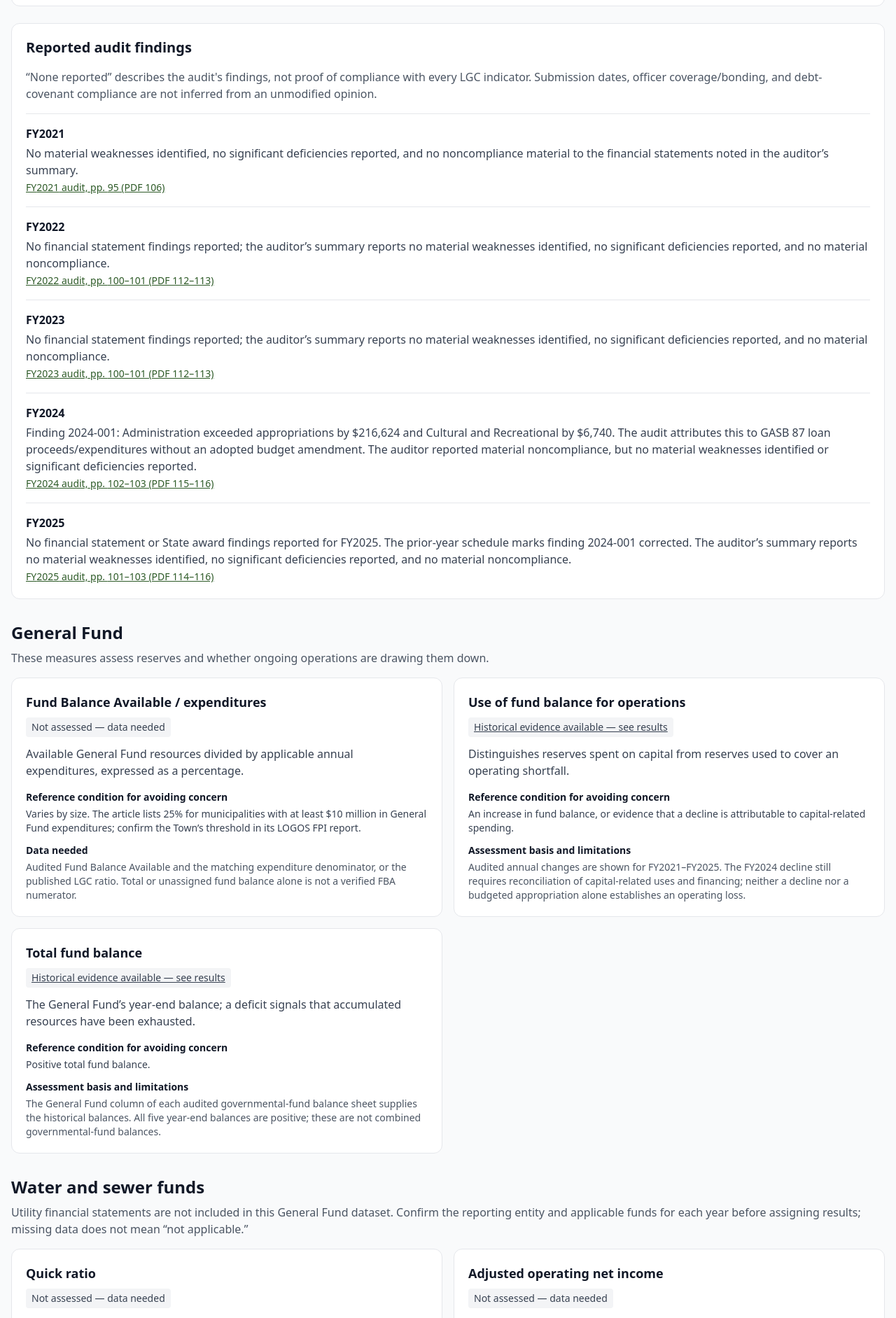
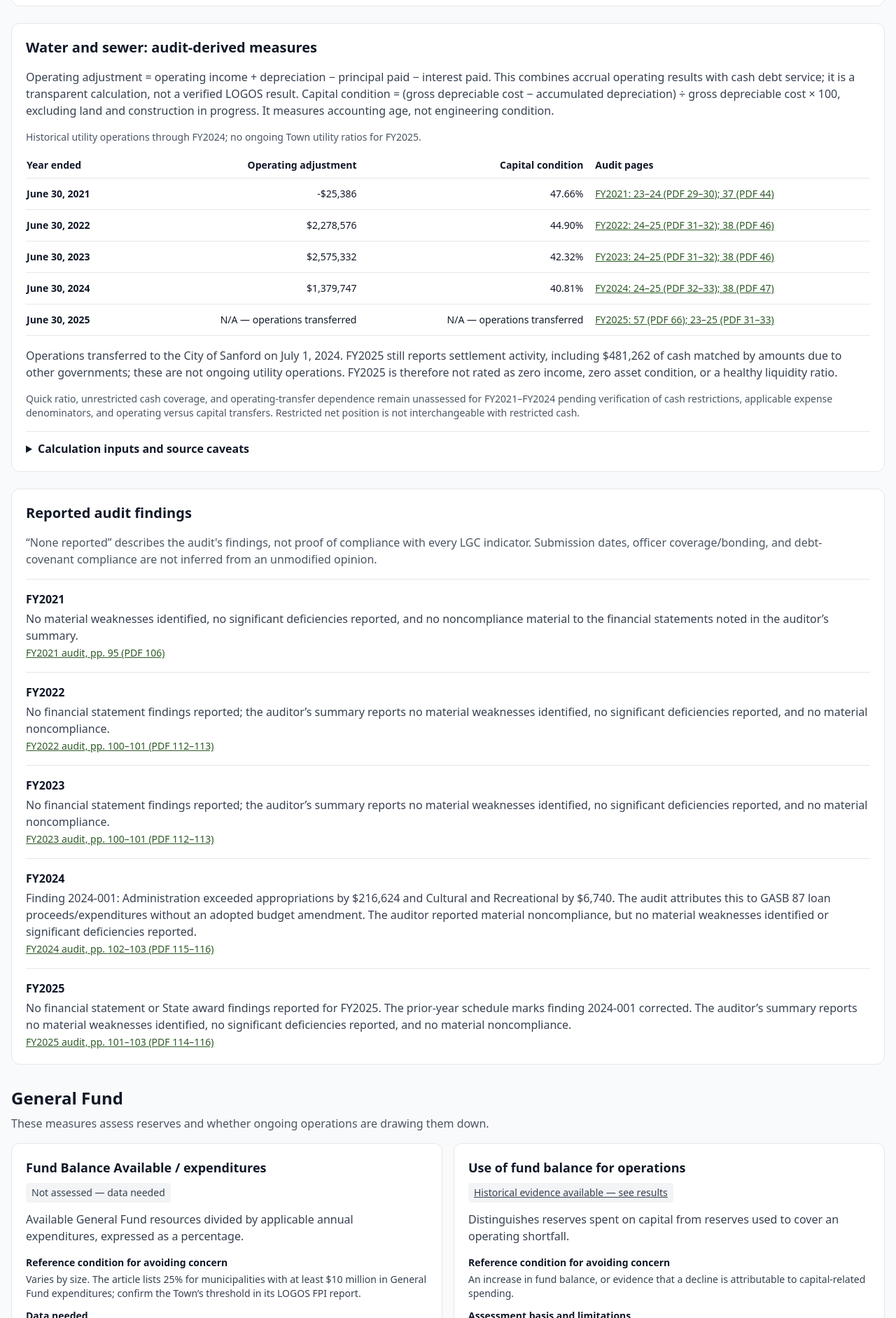
Before and after one commit to KyleShipp/pittsboro-budget, a Next.js app: page /financial-health in a window 1280 px wide. Shown: the part 1177-3060 px from the top of the page at 70% size. Built offline with nearby package versions, Linux system fonts and the light colour scheme.

Commit message:
Add audit-derived utility trends and explain transfer-year applicability
Co-authored-by: KyleShipp <25439841+KyleShipp@users.noreply.github.com>

```diff
--- a/public/data/audit-history.json
+++ b/public/data/audit-history.json
@@ -11,6 +11,17 @@
         "expenditures": 4637613,
         "balancePages": "17 (PDF 23)",
         "changePages": "19 (PDF 25)"
+      },
+      "utility": {
+        "operatingIncome": -467259,
+        "depreciation": 580847,
+        "principalPaid": 121706,
+        "interestPaid": 17268,
+        "grossDepreciableAssets": 20945149,
+        "accumulatedDepreciation": 10962565,
+        "operatingPages": "23–24 (PDF 29–30)",
+        "capitalPages": "37 (PDF 44)",
+        "note": "Depreciation is taken from the operating statement; debt principal and interest paid are from the cash-flow statement."
       },
       "findings": {
         "summary": "No material weaknesses identified, no significant deficiencies reported, and no noncompliance material to the financial statements noted in the auditor’s summary.",
@@ -28,6 +39,17 @@
         "balancePages": "18 (PDF 25)",
         "changePages": "20 (PDF 27)"
       },
+      "utility": {
+        "operatingIncome": 1845277,
+        "depreciation": 577576,
+        "principalPaid": 128014,
+        "interestPaid": 16263,
+        "grossDepreciableAssets": 20945149,
+        "accumulatedDepreciation": 11540141,
+        "operatingPages": "24–25 (PDF 31–32)",
+        "capitalPages": "38 (PDF 46)",
+        "note": "Depreciation is taken from the operating statement; debt principal and interest paid are from the cash-flow statement."
+      },
       "findings": {
         "summary": "No financial statement findings reported; the auditor’s summary reports no material weaknesses identified, no significant deficiencies reported, and no material noncompliance.",
         "pages": "100–101 (PDF 112–113)"
@@ -43,6 +65,17 @@
         "expenditures": 6648274,
         "balancePages": "18 (PDF 25)",
         "changePages": "20 (PDF 27)"
+      },
+      "utility": {
+        "operatingIncome": 2147587,
+        "depreciation": 572078,
+        "principalPaid": 129625,
+        "interestPaid": 14708,
+        "grossDepreciableAssets": 20999665,
+        "accumulatedDepreciation": 12112218,
+        "operatingPages": "24–25 (PDF 31–32)",
+        "capitalPages": "38 (PDF 46)",
+        "note": "Operating-statement depreciation is $572,078; the detailed capital note reports $572,077. Each calculation uses its cited statement consistently."
       },
       "findings": {
         "summary": "No financial statement findings reported; the auditor’s summary reports no material weaknesses identified, no significant deficiencies reported, and no material noncompliance.",
@@ -60,6 +93,17 @@
         "balancePages": "18 (PDF 26)",
         "changePages": "20 (PDF 28)"
       },
+      "utility": {
+        "operatingIncome": 1184012,
+        "depreciation": 557082,
+        "principalPaid": 348298,
+        "interestPaid": 13049,
+        "grossDepreciableAssets": 21404482,
+        "accumulatedDepreciation": 12669299,
+        "operatingPages": "24–25 (PDF 32–33)",
+        "capitalPages": "38 (PDF 47)",
+        "note": "The capital note yields net depreciable assets of $8,735,183, $1 above Exhibit 6. Its vehicle accumulated depreciation exceeds vehicle cost. Operating-statement depreciation is $557,082 versus $557,081 in the capital note. These source inconsistencies limit interpretation; the calculations retain the cited inputs."
+      },
       "findings": {
         "summary": "Finding 2024-001: Administration exceeded appropriations by $216,624 and Cultural and Recreational by $6,740. The audit attributes this to GASB 87 loan proceeds/expenditures without an adopted budget amendment. The auditor reported material noncompliance, but no material weaknesses identified or significant deficiencies reported.",
         "pages": "102–103 (PDF 115–116)"
@@ -76,6 +120,8 @@
         "balancePages": "18 (PDF 26)",
         "changePages": "20 (PDF 28)"
       },
+      "utility": null,
+      "utilityTransferPages": "57 (PDF 66); 23–25 (PDF 31–33)",
       "findings": {
         "summary": "No financial statement or State award findings reported for FY2025. The prior-year schedule marks finding 2024-001 corrected. The auditor’s summary reports no material weaknesses identified, no significant deficiencies reported, and no material noncompliance.",
         "pages": "101–103 (PDF 114–116)"
--- a/src/app/financial-health/page.tsx
+++ b/src/app/financial-health/page.tsx
@@ -104,6 +104,8 @@ export default function FinancialHealthPage() {
           The dataset also records a local fund balance policy of{' '}
           {(meta.fundBalancePolicy * 100).toFixed(0)}%. Its basis should be checked against the
           adopted policy; it is separate from the LGC&apos;s size-based FPIC thresholds.
+          The FY2025 audit states that no minimum General Fund balance policy had been adopted
+          (printed p. 34, PDF p. 43); this budget metadata does not establish a policy for the audited years.
           The older 8% reference in the source metadata is not used here as a current LGC minimum.
         </p>
         <div className="overflow-x-auto">
--- a/src/components/AuditHistory.tsx
+++ b/src/components/AuditHistory.tsx
@@ -71,6 +71,87 @@ export default function AuditHistory() {
         </p>
       </div>
 
+      <div id="utility-history" className="bg-white border rounded-xl p-5 space-y-4">
+        <h3 className="text-xl font-semibold">Water and sewer: audit-derived measures</h3>
+        <p className="text-gray-700">
+          Operating adjustment = operating income + depreciation − principal paid − interest paid.
+          This combines accrual operating results with cash debt service; it is a transparent
+          calculation, not a verified LOGOS result. Capital condition = (gross depreciable cost
+          − accumulated depreciation) ÷ gross depreciable cost × 100, excluding land and construction
+          in progress. It measures accounting age, not engineering condition.
+        </p>
+        <div className="overflow-x-auto">
+          <table className="w-full text-sm text-left">
+            <caption className="text-left text-gray-600 pb-3">
+              Historical utility operations through FY2024; no ongoing Town utility ratios for FY2025.
+            </caption>
+            <thead>
+              <tr className="border-b">
+                <th scope="col" className="py-2 pr-4">Year ended</th>
+                <th scope="col" className="py-2 pr-4 text-right">Operating adjustment</th>
+                <th scope="col" className="py-2 pr-4 text-right">Capital condition</th>
+                <th scope="col" className="py-2">Audit pages</th>
+              </tr>
+            </thead>
+            <tbody>
+              {history.years.map(({ year, filename, utility, utilityTransferPages }) => (
+                <tr key={year} className="border-b align-top">
+                  <th scope="row" className="py-3 pr-4">June 30, {year}</th>
+                  <td className="py-3 pr-4 text-right">
+                    {utility == null ? 'N/A — operations transferred' : formatCurrency(
+                      utility.operatingIncome + utility.depreciation - utility.principalPaid - utility.interestPaid,
+                    )}
+                  </td>
+                  <td className="py-3 pr-4 text-right">
+                    {utility == null ? 'N/A — operations transferred' :
+                      utility.grossDepreciableAssets <= 0 ? 'Not assessed — no valid denominator' :
+                        `${((utility.grossDepreciableAssets - utility.accumulatedDepreciation) /
+                          utility.grossDepreciableAssets * 100).toFixed(2)}%`}
+                  </td>
+                  <td className="py-3">
+                    <a href={sourceUrl(filename)} className="text-pittsboro-green underline">
+                      FY{year}: {utility == null ? utilityTransferPages :
+                        `${utility.operatingPages}; ${utility.capitalPages}`}
+                    </a>
+                  </td>
+                </tr>
+              ))}
+            </tbody>
+          </table>
+        </div>
+        <p className="text-gray-700">
+          Operations transferred to the City of Sanford on July 1, 2024. FY2025 still reports
+          settlement activity, including $481,262 of cash matched by amounts due to other governments;
+          these are not ongoing utility operations. FY2025 is therefore not rated as zero income,
+          zero asset condition, or a healthy liquidity ratio.
+        </p>
+        <p className="text-sm text-gray-600">
+          Quick ratio, unrestricted cash coverage, and operating-transfer dependence remain
+          unassessed for FY2021–FY2024 pending verification of cash restrictions, applicable expense
+          denominators, and operating versus capital transfers. Restricted net position is not
+          interchangeable with restricted cash.
+        </p>
+        <details className="border-t pt-3">
+          <summary className="cursor-pointer font-semibold">Calculation inputs and source caveats</summary>
+          <ul className="space-y-4 mt-3 text-sm text-gray-700">
+            {history.years.map(({ year, utility }) => utility == null ? null : (
+              <li key={year}>
+                <h4 className="font-semibold">FY{year}</h4>
+                <p>
+                  Operating income {formatCurrency(utility.operatingIncome)};
+                  depreciation {formatCurrency(utility.depreciation)};
+                  principal paid {formatCurrency(utility.principalPaid)};
+                  interest paid {formatCurrency(utility.interestPaid)}.
+                  Gross depreciable assets {formatCurrency(utility.grossDepreciableAssets)};
+                  accumulated depreciation {formatCurrency(utility.accumulatedDepreciation)}.
+                </p>
+                <p className="mt-1">{utility.note}</p>
+              </li>
+            ))}
+          </ul>
+        </details>
+      </div>
+
       <div id="compliance-history" className="bg-white border rounded-xl p-5 space-y-4">
         <h3 className="text-xl font-semibold">Reported audit findings</h3>
         <p className="text-gray-600">
--- a/src/lib/financial-indicators.ts
+++ b/src/lib/financial-indicators.ts
@@ -53,37 +53,39 @@ export const indicatorGroups: IndicatorGroup[] = [
   {
     id: 'water-sewer',
     title: 'Water and sewer funds',
-    note: 'Utility financial statements are not included in this General Fund dataset. Confirm the reporting entity and applicable funds for each year before assigning results; missing data does not mean “not applicable.”',
+    note: 'Historical utility measures use FY2021–FY2024 audits. Operations transferred to Sanford July 1, 2024, so ongoing Town utility measures are not applicable for FY2025. Remaining missing inputs for earlier years are not treated as zero.',
     indicators: [
       {
         name: 'Quick ratio',
         meaning: 'Liquid assets relative to current liabilities: the resources readily available to cover short-term obligations.',
         benchmark: '≥ 1.0',
-        needed: 'Applicable audited cash, investments, receivables, and current liabilities, using the LGC calculation.',
+        needed: 'For FY2021–FY2024, reconcile cash restrictions and eligible receivables to the LGC calculation before assessing liquidity. FY2025: not applicable to ongoing Town utility operations following transfer to Sanford.',
       },
       {
         name: 'Adjusted operating net income',
+        historySection: 'utility-history',
         meaning: 'Applicable utility revenues less operating costs excluding depreciation, with debt-service principal and interest also deducted.',
         benchmark: '> $0',
-        needed: 'Audited utility revenues, operating expenses, depreciation, and debt principal and interest; reconcile adjustments to the LGC report.',
+        needed: 'Historical operating adjustments use audited operating income plus depreciation less principal and interest paid. Inputs and caveats are shown; reconcile to LOGOS before assigning an official rating. FY2025 ongoing operations: not applicable after transfer.',
       },
       {
         name: 'Unrestricted cash / expenses',
         meaning: 'Unrestricted cash and investments as a percentage of applicable annual expenses.',
         benchmark: '> 16%',
-        needed: 'Audited unrestricted cash and investments and the LGC expense denominator.',
+        needed: 'For FY2021–FY2024, verify unrestricted cash and investments and the LGC expense denominator. FY2025 ongoing operations: not applicable after transfer.',
       },
       {
         name: 'Transfers in for operations / expenses',
         meaning: 'Operating support from other funds relative to utility expenses. Recurring subsidies warrant different consideration from one-time transfers.',
         benchmark: '< 3%',
-        needed: 'Audited operating transfers in and applicable expenses. Cost allocations and reimbursements are not the same as transfers.',
+        needed: 'For FY2021–FY2024, separate operating transfers from capital transfers, cost allocations, and reimbursements, and verify the expense denominator. FY2025 ongoing operations: not applicable after transfer.',
       },
       {
         name: 'Capital asset condition ratio',
+        historySection: 'utility-history',
         meaning: 'Remaining book value of depreciable assets divided by their original cost. This is an accounting-age measure, not an engineering assessment.',
         benchmark: '≥ 50%',
-        needed: 'Audited depreciable asset cost and accumulated depreciation; exclude nondepreciable assets from the comparison.',
+        needed: 'Historical ratios use gross depreciable cost less accumulated depreciation from the detailed capital notes, excluding land and construction in progress. Source discrepancies are disclosed with the calculations. FY2025 ongoing operations: not applicable after transfer.',
       },
     ],
   },
```
